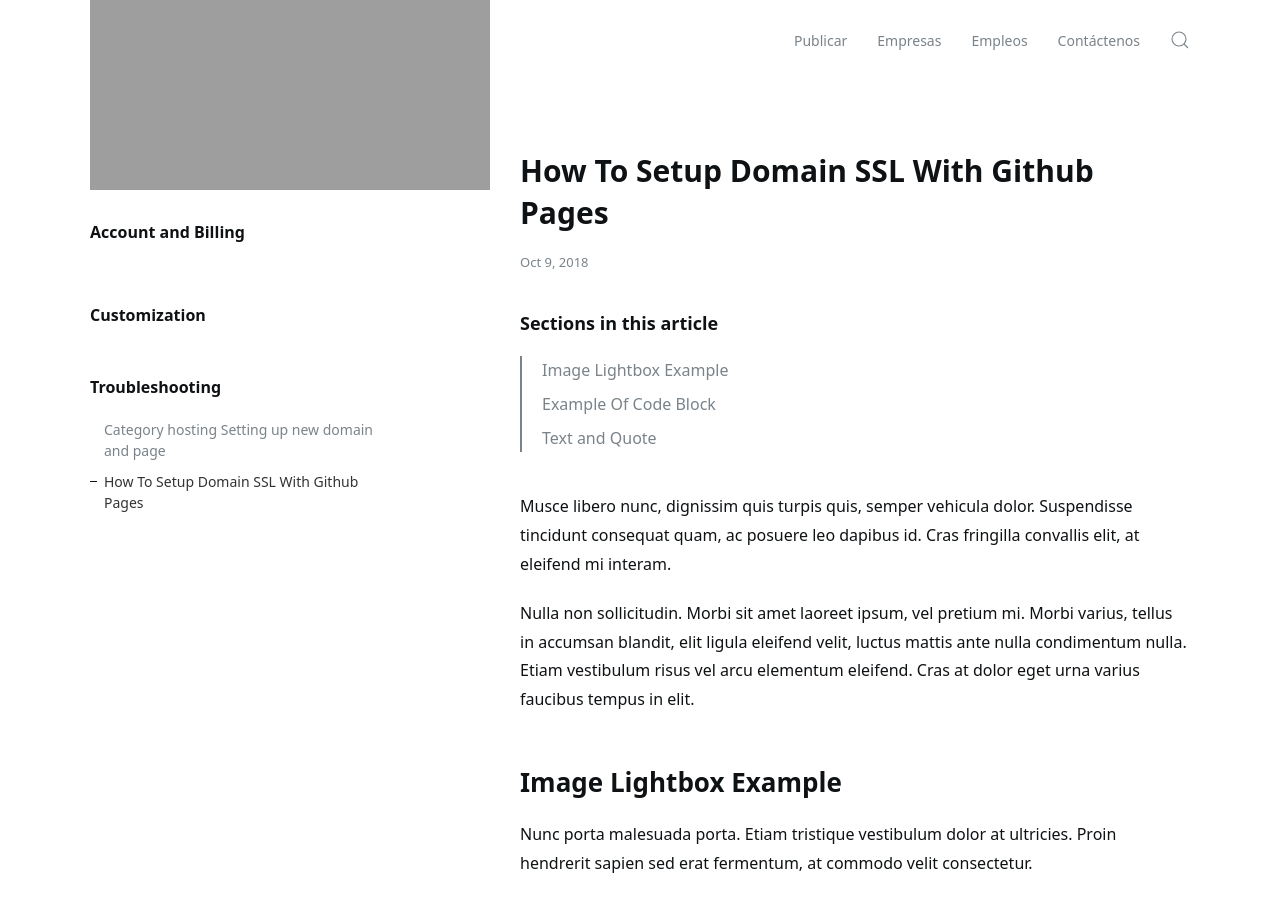
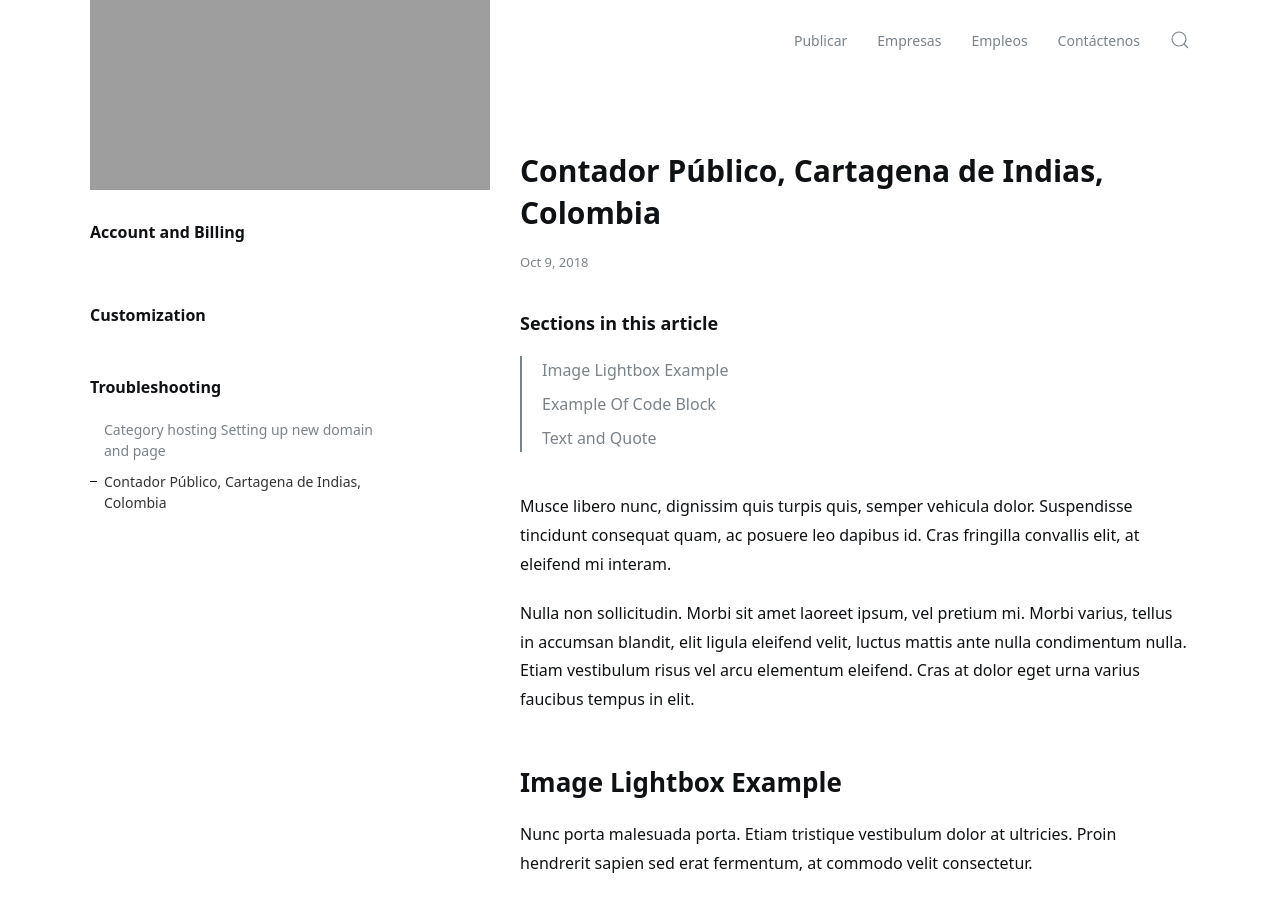
Before and after one commit to jelmii/jelmii.github.io, a Jekyll site: the page built from _docs/assets.md, in a window 1280 px wide and 900 px high. Built offline with Jekyll 4.4.1, drawn with Linux system fonts in a browser that asks for light colours.

Commit message:
Update assets.md

```diff
--- a/_docs/assets.md
+++ b/_docs/assets.md
@@ -1,6 +1,6 @@
 ---
 layout: doc
-title: How To Setup Domain SSL With Github Pages
+title: Contador Público, Cartagena de Indias, Colombia
 categories: [Getting Started, Troubleshooting]
 author: John Black
 tags: featured
```
